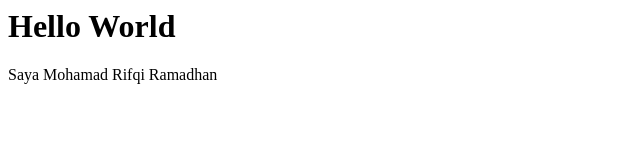
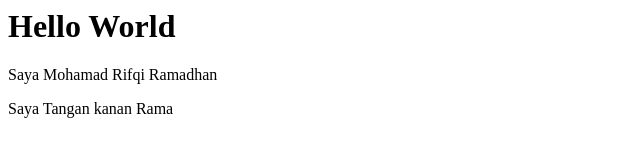
Before and after one commit to Yanda12345/praktikum-1, a plain HTML site: page index.html in a window 1280 px wide. Shown: the whole page, without its empty margins (0-640 px from the left). Drawn offline with Linux system fonts and the light colour scheme.

Commit message:
update anak buah

```diff
--- a/index.html
+++ b/index.html
@@ -5,5 +5,6 @@
   <body>
     <h1>Hello World</h1>
     <p>Saya Mohamad Rifqi Ramadhan</p>
+    <p>Saya Tangan kanan Rama</p>
   </body>
 </html
```
